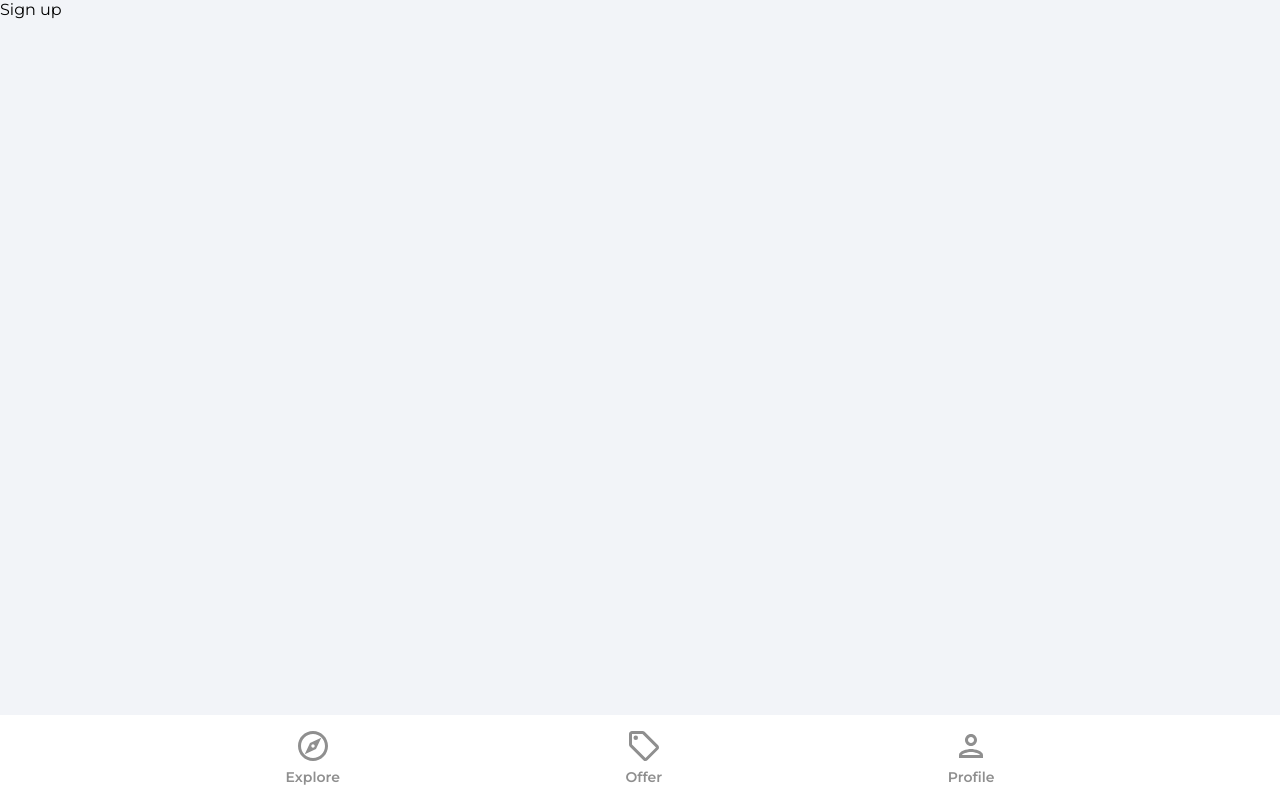
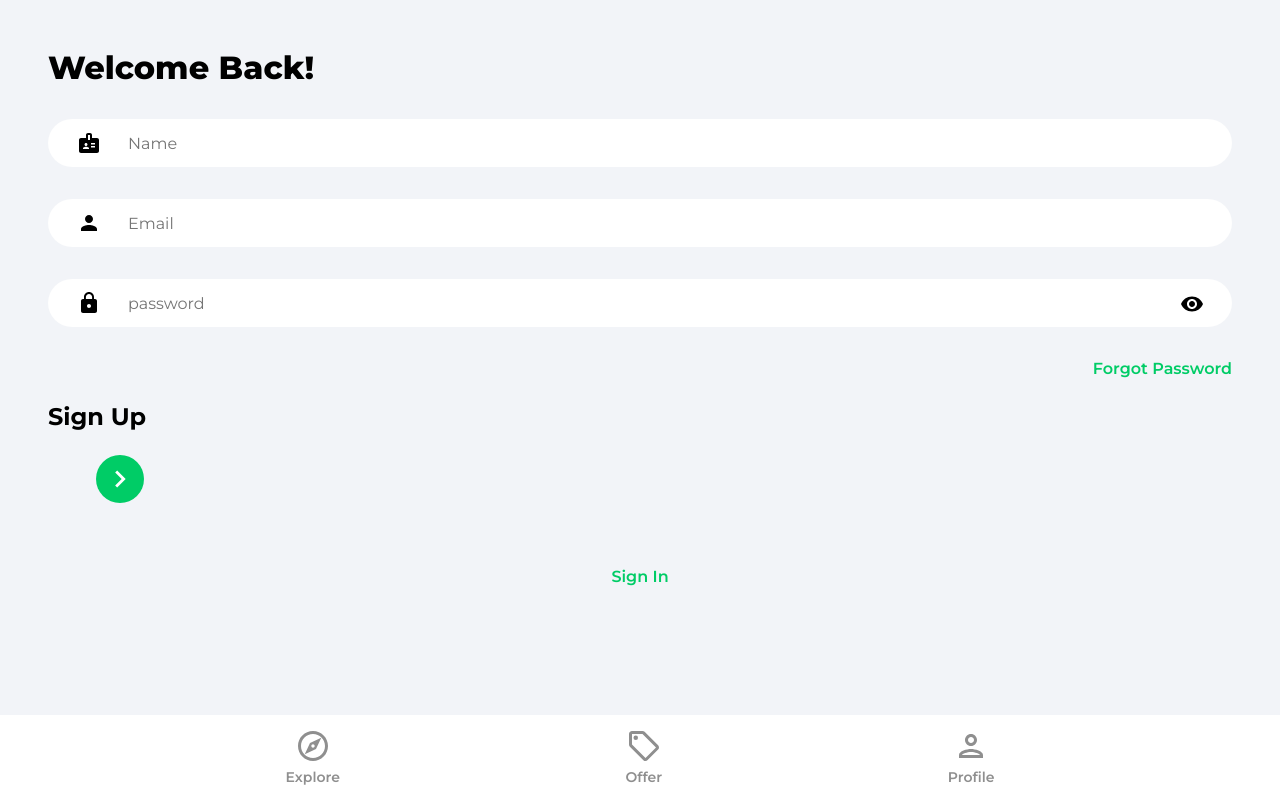
Before and after one commit to Techtees/nexct-housing, a React (Create React App) app: page /sign-up in a window 1280 px wide. Built offline with nearby package versions, Linux system fonts and the light colour scheme.

Commit message:
sign up ui feature

```diff
--- a/src/pages/Signup.jsx
+++ b/src/pages/Signup.jsx
@@ -1,8 +1,83 @@
+import {useState} from 'react'
+import {Link, useNavigate} from 'react-router-dom'
+import {ReactComponent as ArrowRightIcon} from '../assets/svg/keyboardArrowRightIcon.svg'
+import visibilityIcon from '../assets/svg/visibilityIcon.svg'
+
+
 function SignUp() {
+
+    const [showPassword, setShowPassword] = useState(false)
+    const [formData, setFormData] = useState({
+        name:'',
+        email:'',
+        password:'',
+    })
+
+    const {name, email, password } = formData
+
+
+    const handleInputChange = (e) =>  {
+        setFormData( (prevState) => {
+          return {...prevState, [e.target.id]: e.target.value}
+        })
+
+    }
+
+    const navigate = useNavigate()
+
     return (
-        <div>
-            Sign up
-        </div>
+        <>
+            <div className="pageContainer">
+                <header>
+                    <p className="pageHeader">Welcome Back!</p>
+
+                    <form action="">
+                    <input
+                            type="text"
+                            placeholder="Name"
+                            className="nameInput"
+                            id="name"
+                            value={name}
+                            onChange={handleInputChange}
+                        />
+                        <input
+                            type="email"
+                            placeholder="Email"
+                            className="emailInput"
+                            id="email"
+                            value={email}
+                            onChange={handleInputChange}
+                        />
+
+                        <div className="passwordInputDiv">
+                            <input
+                                type={showPassword ? 'text' : 'password'}  className="passwordInput" placeholder="password"
+                                value={password}
+                                id="password"
+                                onChange={handleInputChange}
+                            />
+                            <img
+                                src={visibilityIcon} alt="show password" className="showPassword"
+                                onClick={()=> {setShowPassword((prevState) => !prevState)}}
+                            />
+                        </div>
+                        <Link to='/forgot-password' className='forgotPasswordLink' >
+                            Forgot Password
+                        </Link>
+
+                        <div className="SignUpBar">
+                            <p className="signUpText">
+                              Sign Up
+                            </p>
+                            <button                         className="signInButton">
+                                <ArrowRightIcon fill="#fff" width='34px' height='34px' />
+                            </button>
+                        </div>
+                        <Link to='/sign-in' className='registerLink'>Sign In</Link>
+                    </form>
+                </header>
+            </div>
+        </>
      );
 }
 
```
